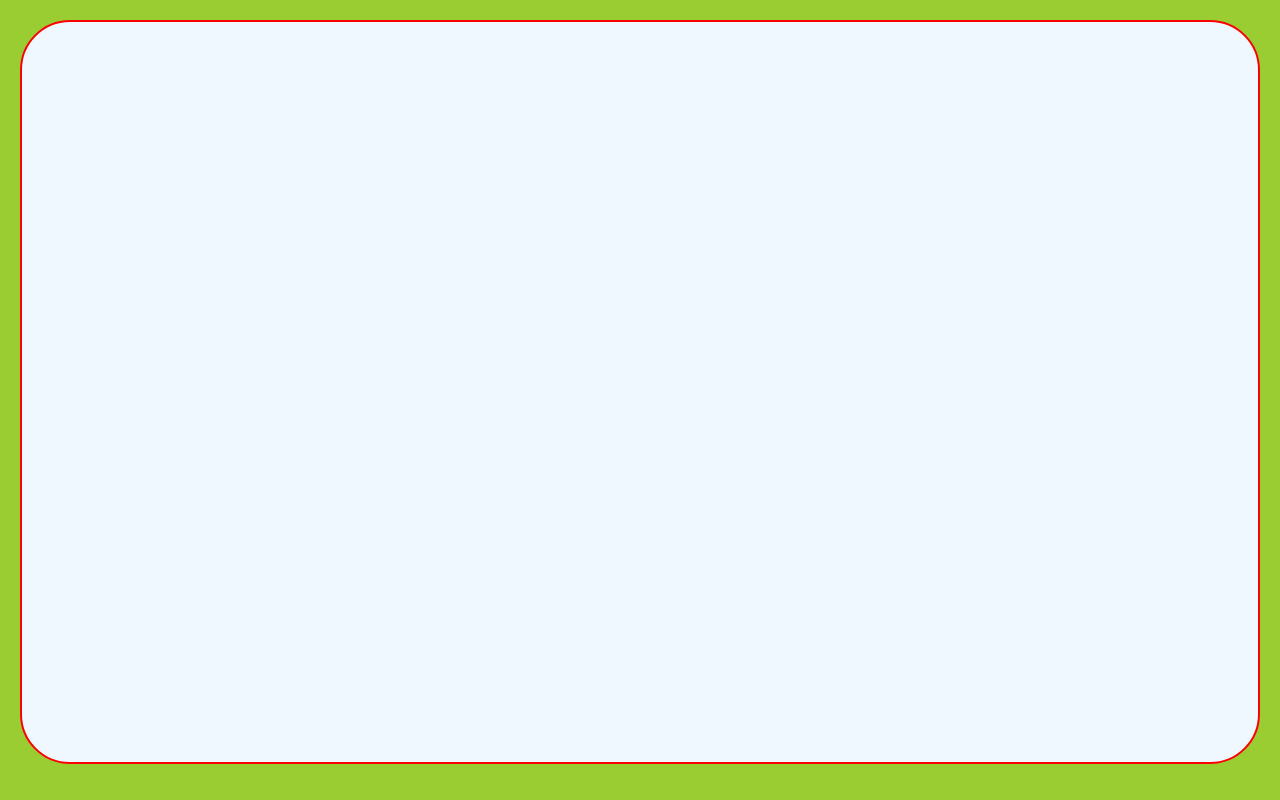
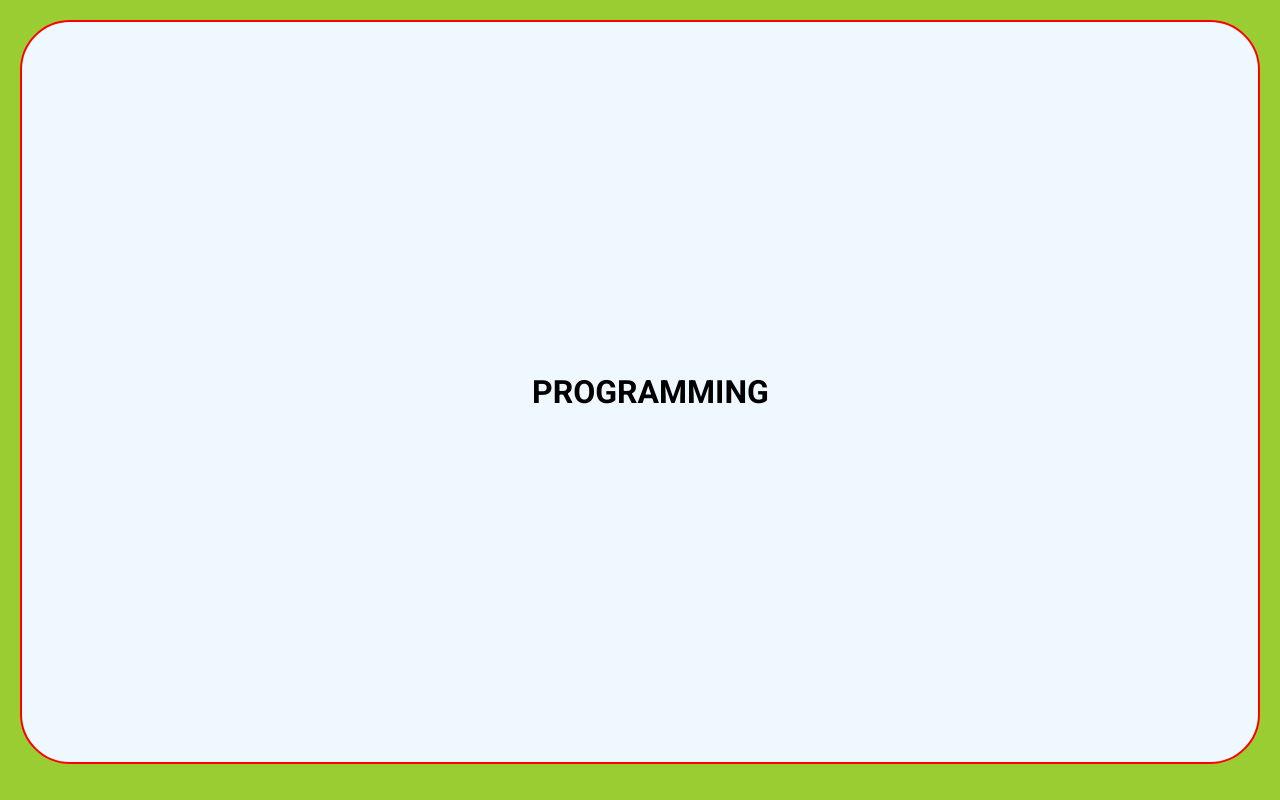
Before and after one commit to DANISHIQBAL77/day2__project, a plain HTML site: page index.html in a window 1280 px wide. Drawn offline with Linux system fonts and the light colour scheme.

Commit message:
Add files via upload

```diff
--- a/index.html
+++ b/index.html
@@ -7,7 +7,7 @@
     <title>My Project</title>
   </head>
   <body>
-    <h1></h1>
+    <h1>PROGRAMMING</h1>
   </body>
   <script src="script.js"></script>
 </html>
```
